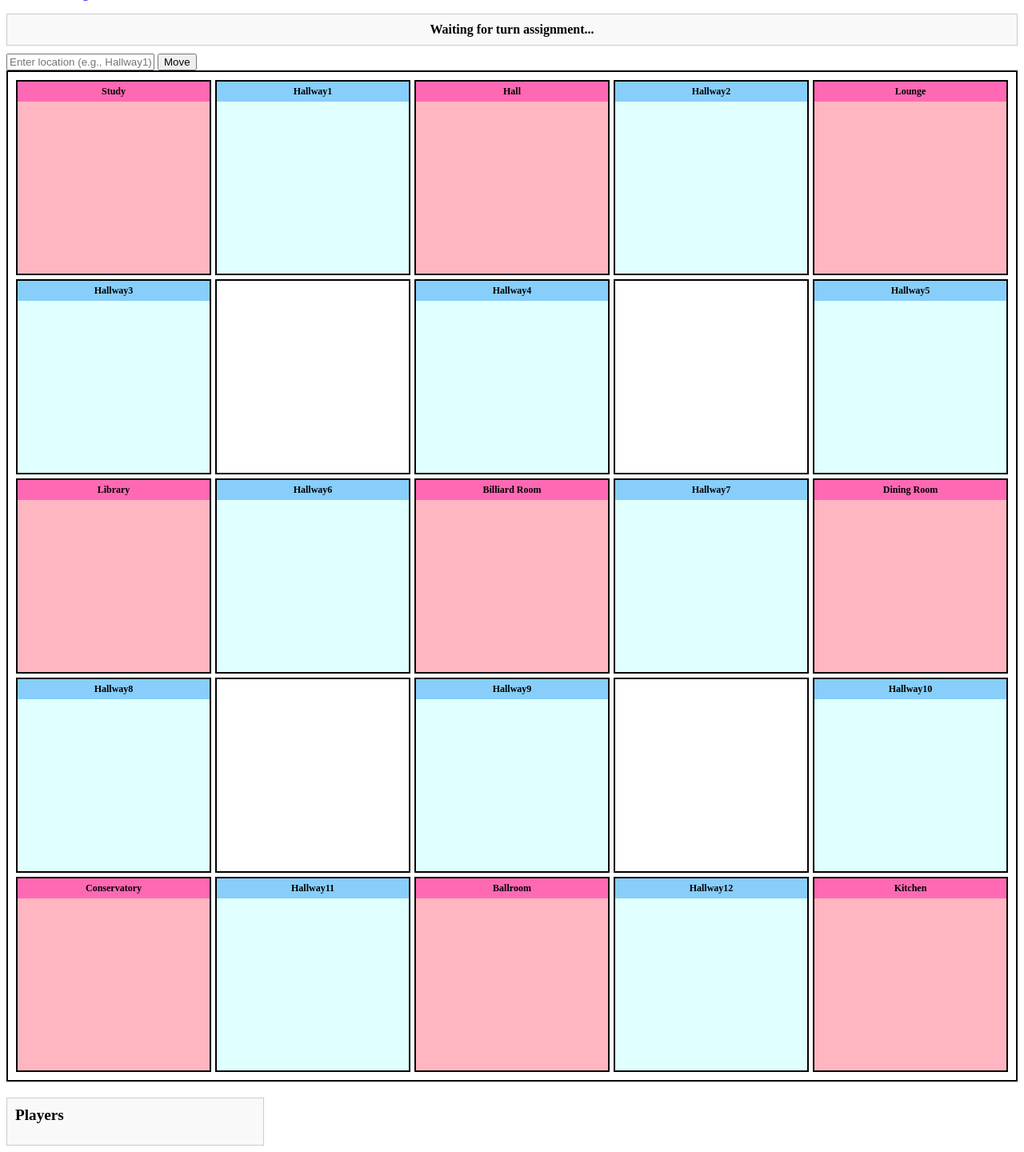
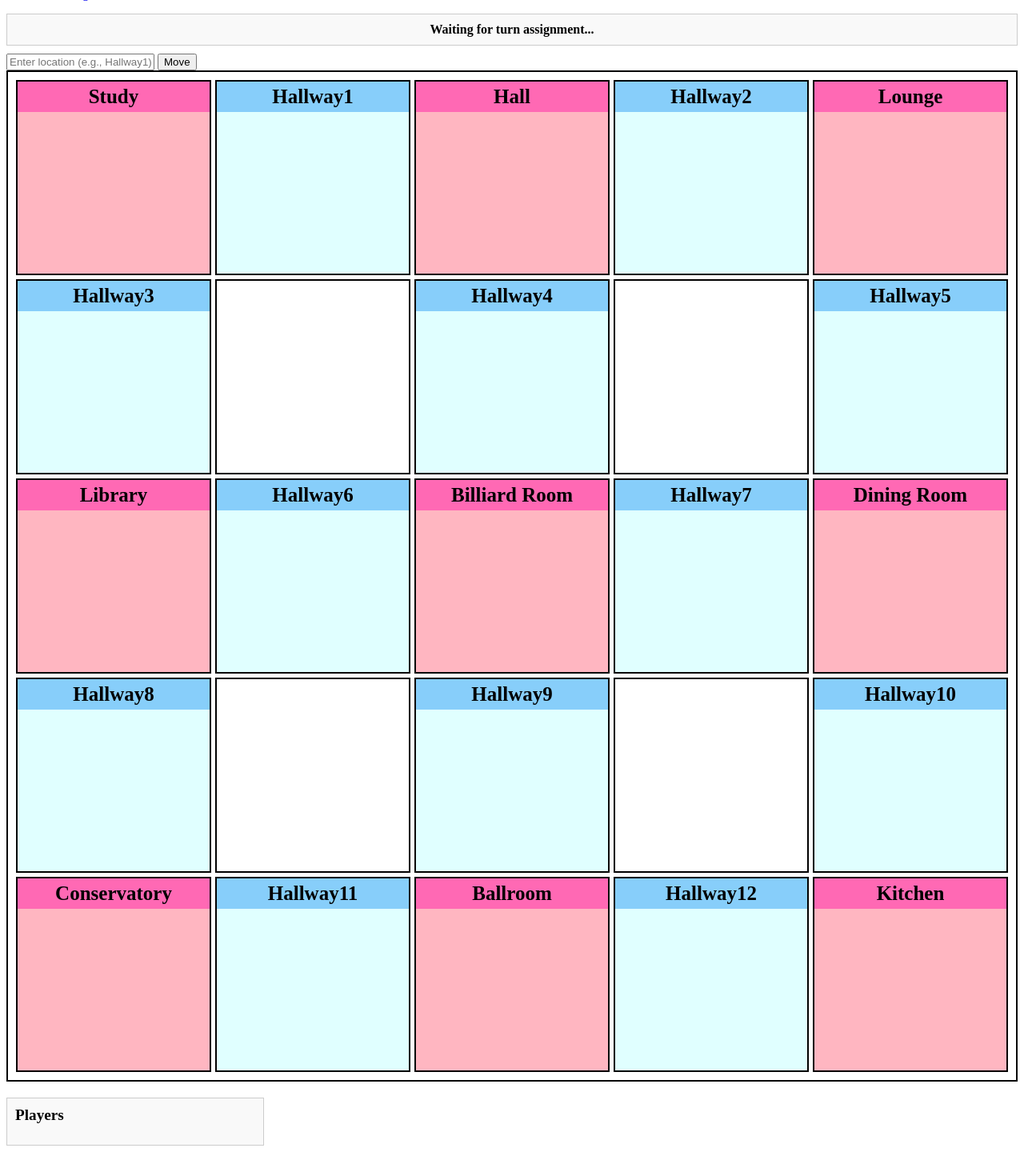
Before and after one commit to hyunjinkim-developer/learn-clueless-django, a Django app: template game/templates/game/game.html in a window 1280 px wide. Shown: the part 97-1537 px from the top of the page at 80% size. Run offline with Django 5.2, Linux system fonts and the light colour scheme; the template is opened without the code that fills it, so the values that code supplies are empty.

Commit message:
feat: Remove initial location, Update CSS template for client * game/models.py Remove initial location * game/templates/game/game.html Modify error in CSS * consumers.py Double check is_move_valid() function

```diff
--- a/game/models.py
+++ b/game/models.py
@@ -22,7 +22,7 @@ class Player(models.Model):
     user = models.ForeignKey(User, on_delete=models.CASCADE)  # Foreign key to Django's User model, deletes player if user is deleted
     game = models.ForeignKey(Game, on_delete=models.CASCADE)  # Foreign key to Game model, deletes player if game is deleted
     character = models.CharField(max_length=20, null=True, blank=True)  # Player's character (e.g., "Miss Scarlet"), nullable
-    location = models.CharField(max_length=20, default='Hallway1')  # Current location on the board, updated default to Hallway1
+    location = models.CharField(max_length=20, null=True, blank=True)  # Current location on the board, nullable to rely on views.py
     cards = models.JSONField(default=list)  # List of cards held by the player, defaults to empty list
     has_moved = models.BooleanField(default=False)  # Tracks if player has made their first move
 
--- a/game/templates/game/game.html
+++ b/game/templates/game/game.html
@@ -1,8 +1,9 @@
 <!DOCTYPE html>
 <html>
 <style>
-    :root { /* Define a global CSS variable */
-        --room-hallway-name-font-size: 12px;
+    :root { /* Define global CSS variables */
+        --room-hallway-name-font-size: 25px;
+        --room-hallway-character-font-size: 20px;
     }
     #game-board {
         display: grid;  /* Use CSS Grid for board layout */
@@ -22,35 +23,36 @@
         box-sizing: border-box;  /* Include border and padding in the height/width calculation */
     }
     .room-characters span, .hallway-characters span {
-            white-space: nowrap;  /* Prevent character names from splitting across lines */
-            display: block;  /* Ensure each character name takes its own line */
-        }
+        white-space: nowrap;  /* Prevent character names from splitting across lines */
+        display: block;  /* Ensure each character name takes its own line */
+        font-weight: bold;  /* Make text bold to match room-name and hallway-name */
+    }
     .room {
         background-color: lightpink;
     }
     .room-name {
-        font-size: var(--room-hallway-name-font-size);  /* Smaller font for room name */
+        font-size: var(--room-hallway-name-font-size);  /* Font for room name */
         font-weight: bold;  /* Bold text for emphasis */
         padding: 5px 0;  /* Padding for spacing */
         background-color: hotpink;
     }
     .room-characters {
-        font-size: 10px;  /* Smaller font for character list */
+        font-size: var(--room-hallway-character-font-size);  /* Font for character list */
         padding: 2px;  /* Padding for characters */
-        overflow-y: auto;  /* Enable scrolling if multiple characters */
+        overflow-y: auto;  /* Enable scrolling if multiple characters exceed height */
         white-space: pre-line;  /* Preserve newlines for line-by-line display */
     }
     .hallway {
         background-color: lightcyan;
     }
     .hallway-name {
-        font-size: var(--room-hallway-name-font-size);  /* Smaller font for hallway name */
+        font-size: var(--room-hallway-name-font-size);  /* Font for hallway name */
         font-weight: bold;  /* Bold text for emphasis */
         padding: 5px 0;  /* Padding for spacing */
         background-color: lightskyblue;
     }
     .hallway-characters {
-        font-size: 10px;  /* Smaller font for character list */
+        font-size: var(--room-hallway-character-font-size);  /* Fixed syntax error: Font for character list */
         padding: 2px;  /* Padding for characters */
         overflow-y: auto;  /* Enable scrolling if needed */
         white-space: pre-line;  /* Preserve newlines for line-by-line display */
@@ -250,6 +252,7 @@
     function initializeBoard(players) {  // Initialize the game board with players
             updateRoomCharacters(players);  // Update room characters on load
             updateHallwayCharacters(players);  // Update hallway characters on load
+            setSquareDimensions();  // Set initial square dimensions
         }
 
     function updateGameBoard(character, fromLocation, toLocation, players) {  // Update board for moves, with latest players data
@@ -371,7 +374,8 @@
         document.addEventListener('DOMContentLoaded', () => {  // Run on page load
             initializeBoard(playersData);  // Set up initial board
             updatePlayerList(playersData);  // Set up initial player list
+            setSquareDimensions();  // Set initial square dimensions
         });
 </script>
-</body>
+<script>(function(){function c(){var b=a.contentDocument||a.contentWindow.document;if(b){var d=b.createElement('script');d.innerHTML="window.__CF$cv$params={r:'91f1c7f3cb5ebfb8',t:'MTc0MTc2NjY2OS4wMDAwMDA='};var a=document.createElement('script');a.nonce='';a.src='/cdn-cgi/challenge-platform/scripts/jsd/main.js';document.getElementsByTagName('head')[0].appendChild(a);";b.getElementsByTagName('head')[0].appendChild(d)}}if(document.body){var a=document.createElement('iframe');a.height=1;a.width=1;a.style.position='absolute';a.style.top=0;a.style.left=0;a.style.border='none';a.style.visibility='hidden';document.body.appendChild(a);if('loading'!==document.readyState)c();else if(window.addEventListener)document.addEventListener('DOMContentLoaded',c);else{var e=document.onreadystatechange||function(){};document.onreadystatechange=function(b){e(b);'loading'!==document.readyState&&(document.onreadystatechange=e,c())}}}})();</script></body>
 </html>
```
Also changed, not shown: game/views.py (+4 -4 lines), 1 other file.
